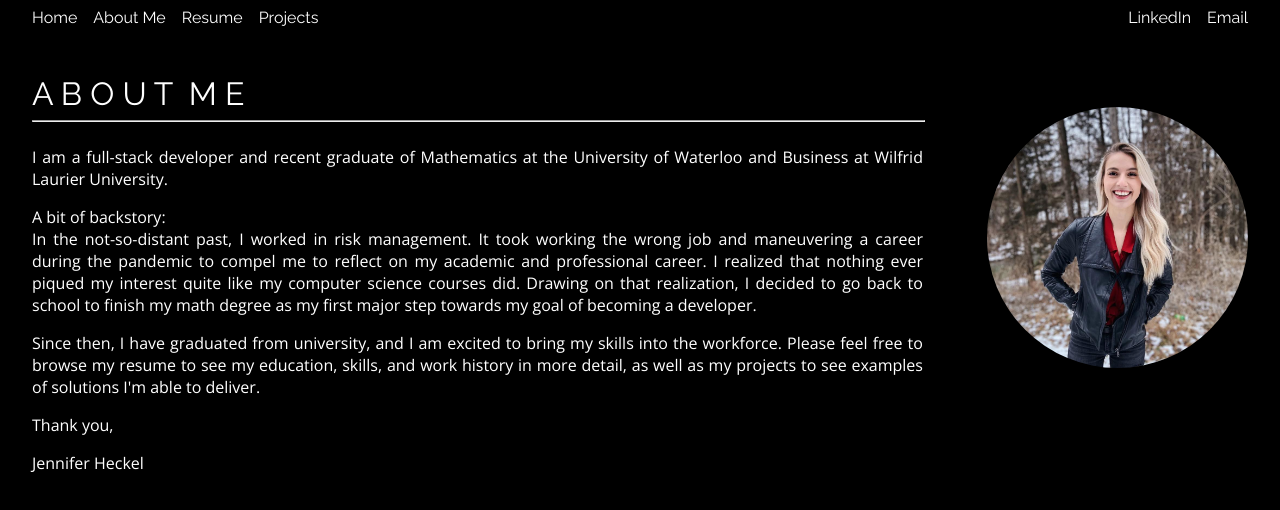
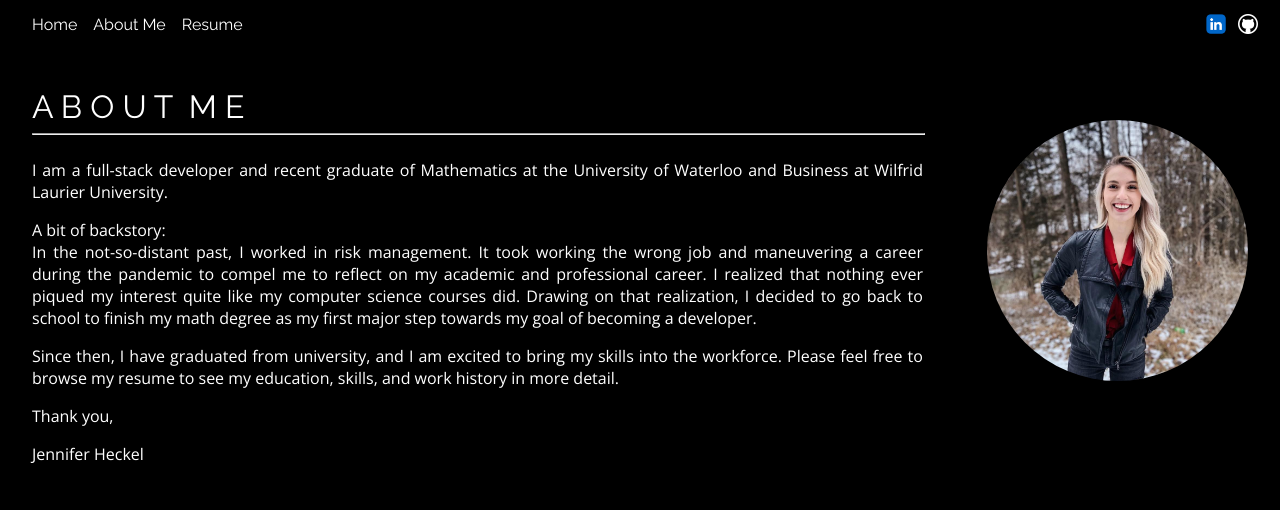
Before and after one commit to jhope314/jhope314, a React (Create React App) app: page /about in a window 1280 px wide. Shown: the top 510 px of the page. Built offline with nearby package versions, Linux system fonts and the light colour scheme.

Commit message:
Update without project & fixed external links

```diff
--- a/src/App.css
+++ b/src/App.css
@@ -5,7 +5,7 @@
 
 .App-header {
   display: flex;
-  flex-wrap: wrap;
+  flex-wrap: nowrap;
   justify-content: space-between;
   align-items: center;
   background-color: inherit;
@@ -14,6 +14,7 @@
   margin-left: 2rem;
   margin-right: 1rem;
   padding: 0.5rem 0 0 0;
+  object-fit: contain;
 }
 
 a {
@@ -26,3 +27,17 @@ a {
 a:hover {
   color: grey
 }
+
+.logo {
+  object-fit: contain;
+  height: 2em;
+  display: flex;
+  align-items: center;
+  flex: 0 1 auto;
+}
+
+.logolink {
+  height: inherit;
+  object-fit: contain;
+  margin-right: 0;
+}
--- a/src/App.js
+++ b/src/App.js
@@ -5,6 +5,8 @@ import Resume from "./components/Resume";
 import Projects from "./components/Projects";
 import { Routes, Route, Link, useLocation } from "react-router-dom";
 import { AnimatePresence } from "framer-motion";
+import LinkedInLogo from "./images/linkedinlogo.png";
+import GitHubLogo from "./images/github.png";
 
 function App() {
   const location = useLocation();
@@ -15,11 +17,10 @@ function App() {
           <Link to="/jhope314">Home</Link>
           <Link to="/about">About Me</Link>
           <Link to="/resume">Resume</Link>
-          <Link to="/projects">Projects</Link>
         </div>
-        <div>
-          <a>LinkedIn</a>
-          <a>Email</a>
+        <div className="logo">
+        <Link to="https://www.linkedin.com/in/jennifer-heckel/" className="logolink"><img src={LinkedInLogo} alt="LinkedIn" className="logolink" /></Link>
+        <Link to="https://github.com/jhope314" className="logolink"><img src={GitHubLogo} alt="GitHub" className="logolink"/></Link>
         </div>
       </header>
       <AnimatePresence mode="wait">
--- a/src/components/About.css
+++ b/src/components/About.css
@@ -49,7 +49,7 @@ hr {
     align-items: flex-start;
 }
 
-img {
+.self {
     max-width:100%;
     height: auto;
     border-radius: 50%;
--- a/src/components/About.js
+++ b/src/components/About.js
@@ -20,7 +20,7 @@ const About = () => {
         <Bio />
       </div>
       <div className="picture">
-        <img src={Self}  alt=""></img>
+        <img src={Self}  alt="" className="self"></img>
       </div>
     </motion.div>
   );
--- a/src/components/Bio.js
+++ b/src/components/Bio.js
@@ -18,8 +18,7 @@ const Bio = () => {
       <p>
         Since then, I have graduated from university, and I am excited to bring
         my skills into the workforce. Please feel free to browse my resume to
-        see my education, skills, and work history in more detail, as well as my
-        projects to see examples of solutions I'm able to deliver.
+        see my education, skills, and work history in more detail.
       </p>
       <p>Thank you,</p>
       <p>Jennifer Heckel</p>
--- a/src/components/Intro.js
+++ b/src/components/Intro.js
@@ -12,7 +12,7 @@ const Intro = (props) => {
       <p>
         Hopefully, it's to find out a little bit more about me, Jennifer Heckel.{" "}
         <br /> Please feel free to explore and find out more details on who I
-        am, my work history, and projects that I've worked on.
+        am and my work history.
       </p>
       <p>Not sure where to start? No problem . . .</p>
       {/* prettier-ignore */}
```
Also changed, not shown: src/images/github.jpg (deleted).
